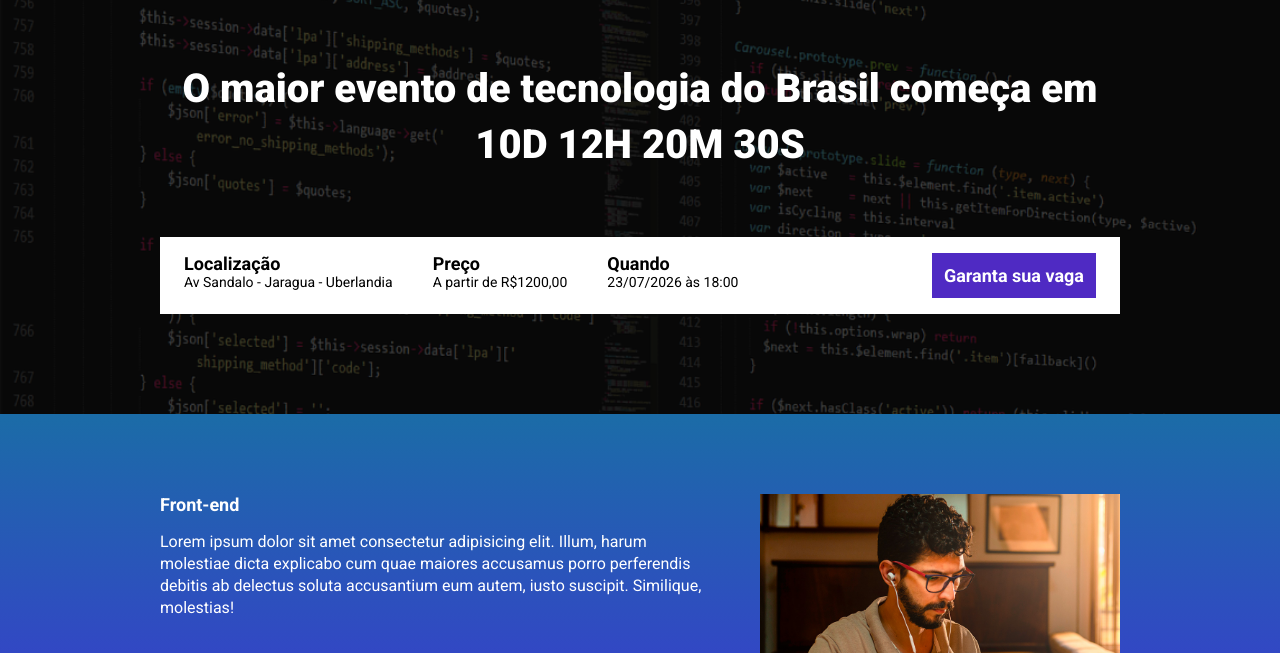
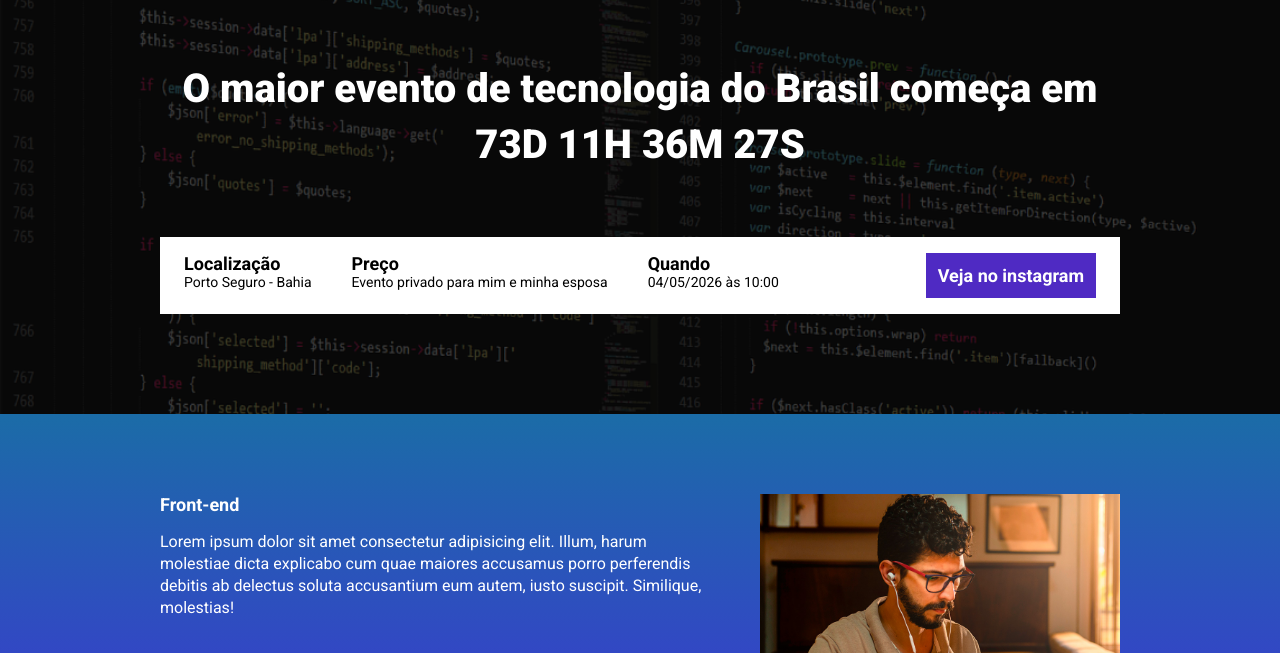
Before and after one commit to MlksWell/ebac_tech_talks, a website built with Parcel: page src/index.html in a window 1280 px wide. Shown: the part 147-800 px from the top of the page. Built offline with nearby package versions, Linux system fonts and the light colour scheme.

Commit message:
Finalizando projeto adicionando contador regressivo

```diff
--- a/package.json
+++ b/package.json
@@ -2,9 +2,9 @@
   "name": "ebac_talks",
   "version": "1.0.0",
   "description": "",
-  "main": "index.js",
   "scripts": {
     "dev": "parcel src/index.html src/styles/main.scss src/scripts/main.js",
+    "build": "parcel build src/index.html",
     "test": "echo \"Error: no test specified\" && exit 1"
   },
   "keywords": [],
--- a/src/index.html
+++ b/src/index.html
@@ -22,19 +22,19 @@
                     <ul class="infos-bar__infos">
                         <li class="infos-bar__infos__item">
                             <b>Localização</b>
-                            Av Sandalo - Jaragua - Uberlandia
+                            Porto Seguro - Bahia
                         </li>
                         <li class="infos-bar__infos__item">
                             <b>Preço</b>
-                            A partir de R$1200,00
+                            Evento privado para mim e minha esposa
                         </li>
                         <li class="infos-bar__infos__item">
                             <b>Quando</b>
-                            23/07/2026 às 18:00
+                            04/05/2026 às 10:00
                         </li>
                     </ul>
                     <a href="" class="button button--primary">
-                        Garanta sua vaga
+                        Veja no instagram
                     </a>
                 </div>
             </div>
--- a/src/scripts/main.js
+++ b/src/scripts/main.js
@@ -1 +1,29 @@
 AOS.init();
+
+const countdownElement = document.querySelector('.hero__text');
+const targetDate = new Date('2026-05-04T10:00:00');
+
+const segundosEmMs = 1000;
+const minutosEmMs = segundosEmMs * 60;
+const horasEmMs = minutosEmMs * 60;
+const diasEmMS = horasEmMs * 24;
+
+function updateCountdown() {
+    const now = new Date();
+    const diasAteOEvento = targetDate.getTime() - now.getTime();
+
+    if (diasAteOEvento <= 0) {
+        countdownElement.textContent = 'O evento já começou!';
+        return;
+    }
+
+    const days = Math.floor(diasAteOEvento / diasEmMS);
+    const hours = Math.floor((diasAteOEvento % diasEmMS) / horasEmMs);
+    const minutes = Math.floor((diasAteOEvento % horasEmMs) / minutosEmMs);
+    const seconds = Math.floor((diasAteOEvento % minutosEmMs) / segundosEmMs);
+
+    countdownElement.textContent = `O maior evento de tecnologia do Brasil começa em ${days}D ${hours}H ${minutes}M ${seconds}S`;
+}
+
+updateCountdown();
+setInterval(updateCountdown, 1000);
```
